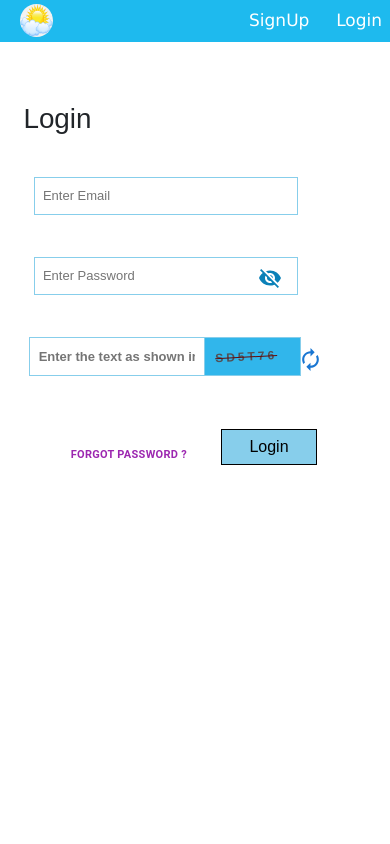
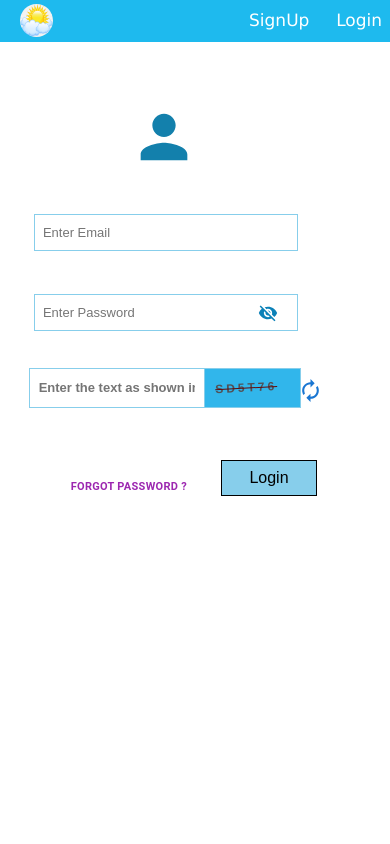
Before and after one commit to kkpweb023/mern, a React (Create React App) app: page /mern/login in a window 390 px wide. Shown: the top 844 px of the page. Built offline with nearby package versions, Linux system fonts and the light colour scheme.

Commit message:
mern crud veros

```diff
--- a/src/Components/Login/Login.css
+++ b/src/Components/Login/Login.css
@@ -6,19 +6,26 @@
   display: block;
 }
 
+.Login > .icon_login {
+  font-size: 70px;
+  margin-left: 80%;
+  color: rgb(19, 128, 172);
+}
+
 .Login > input {
   display: block;
-  margin-top: 14%;
+  margin-top: 10%;
+  margin-bottom: 8%;
   margin-left: 18%;
   outline: none;
-  border: 1px solid skyblue;
+  border: 1.5px solid skyblue;
   padding: 8px;
   font-size: 13px;
   width: 150%;
 }
 
 .Login > input:focus {
-  border: 2px solid rgb(19, 128, 172);
+  border-color: rgb(19, 128, 172);
 }
 
 .log_btn {
@@ -44,7 +51,7 @@
 .Visible_icon {
   position: absolute;
   left: 405px;
-  bottom: 133px;
+  bottom: 125px;
   color: rgb(11, 129, 184);
 }
 
@@ -52,6 +59,10 @@
   .Login {
     left: 10%;
     display: block;
+  }
+
+  .Login > .icon_login {
+    margin-left:75%;
   }
 
   .Login > input {
@@ -72,13 +83,17 @@
   .Visible_icon {
     position: absolute;
     left: 405px;
-    bottom: 195px;
+    bottom: 187px;
   }
 }
 
 @media (max-width: 540px) {
   .Login {
     left: 5%;
+  }
+
+  .Login > .icon_login {
+    margin-left: 55%;
   }
 
   .Login > input {
@@ -95,13 +110,17 @@
   .Visible_icon {
     position: absolute;
     left: 335px;
-    bottom: 195px;
+    bottom: 192px;
   }
 }
 
 @media (max-width: 440px) {
   .Login {
     left: 6%;
+  }
+
+  .Login > .icon_login {
+    margin-left: 40%;
   }
 
   .Login > input {
@@ -118,6 +137,6 @@
   .Visible_icon {
     position: absolute;
     left: 235px;
-    bottom: 195px;
+    bottom:192px;
   }
 }
--- a/src/Components/Login/Login.js
+++ b/src/Components/Login/Login.js
@@ -6,6 +6,7 @@ import { Button } from '@mui/material';
 import Random from './Random/Random';
 import VisibilityIcon from '@mui/icons-material/Visibility';
 import VisibilityOffIcon from '@mui/icons-material/VisibilityOff';
+import PersonIcon from '@mui/icons-material/Person';
 
 let link = 'https://wild-puce-dove-hose.cyclic.app/login' /*|| 'http://localhost:4000/login'*/;
 
@@ -17,21 +18,21 @@ const Login = () => {
 
     const [pass, setPass] = useState('');
 
-    const [type,setType] = useState('password');
-    const [icon,setIcon] = useState(<VisibilityOffIcon />);
+    const [type, setType] = useState('password');
+    const [icon, setIcon] = useState(<VisibilityOffIcon style={{ fontSize: "20px" }} />);
 
     let [isLoading, setLoading] = useState(false);
 
     const [aplhNum, setaplhNum] = useState("");
     const [num, setNum] = useState("SD5T76");
 
-    function handleIcon(){
-          if(type === 'password'){
+    function handleIcon() {
+        if (type === 'password') {
             setType('text');
-            setIcon(<VisibilityIcon />);
-        }else{
+            setIcon(<VisibilityIcon style={{ fontSize: "20px" }} />);
+        } else {
             setType('password');
-            setIcon(<VisibilityOffIcon />)
+            setIcon(<VisibilityOffIcon style={{ fontSize: "20px" }} />)
         }
     }
 
@@ -54,7 +55,7 @@ const Login = () => {
                 password: pass
             }).then((result) => {
                 setLoading(false);
-                if(result.data.auth){
+                if (result.data.auth) {
                     localStorage.setItem('user', JSON.stringify(result.data.user));
                     localStorage.setItem('token', JSON.stringify(result.data.auth));
                     navigate('/');
@@ -73,7 +74,7 @@ const Login = () => {
     return (
         <div className='Login'>
 
-            <h1>Login</h1>
+            <PersonIcon className='icon_login' />
 
             <input type={'email'}
                 placeholder='Enter Email'
@@ -87,9 +88,6 @@ const Login = () => {
                 onChange={(e) => setPass(e.target.value)}
             />
             <span className="Visible_icon" onClick={handleIcon}>{icon}</span>
-
-
-
 
 
             <Random aplhNum={aplhNum} setaplhNum={setaplhNum} num={num} setNum={setNum} />
--- a/src/Components/Login/Random/Random.css
+++ b/src/Components/Login/Random/Random.css
@@ -1,6 +1,6 @@
 .random_div > label {
   display: block;
-  margin-top: 16%;
+  margin-top: 12%;
   margin-bottom: 20px;
   margin-left: 18%;
   border: 1px solid skyblue;
@@ -65,6 +65,7 @@
 @media (max-width: 540px) {
   .random_div > label {
     margin-left: 5%;
+    margin-top: 14%;
     width: 135%;
   }
 
@@ -78,6 +79,7 @@
 @media (max-width: 440px) {
   .random_div > label {
     margin-left:2%;
+    margin-top: 14%;
     width: 103%;
   }
 
```
